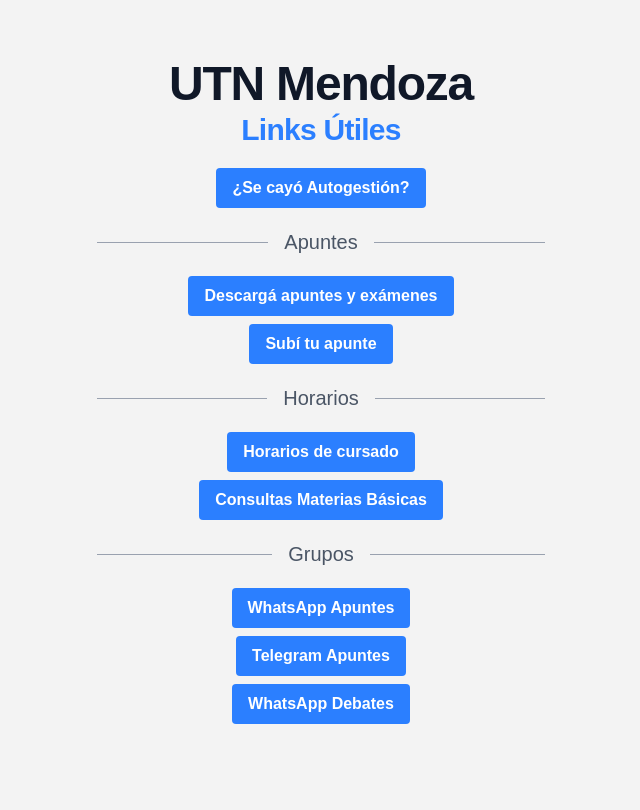
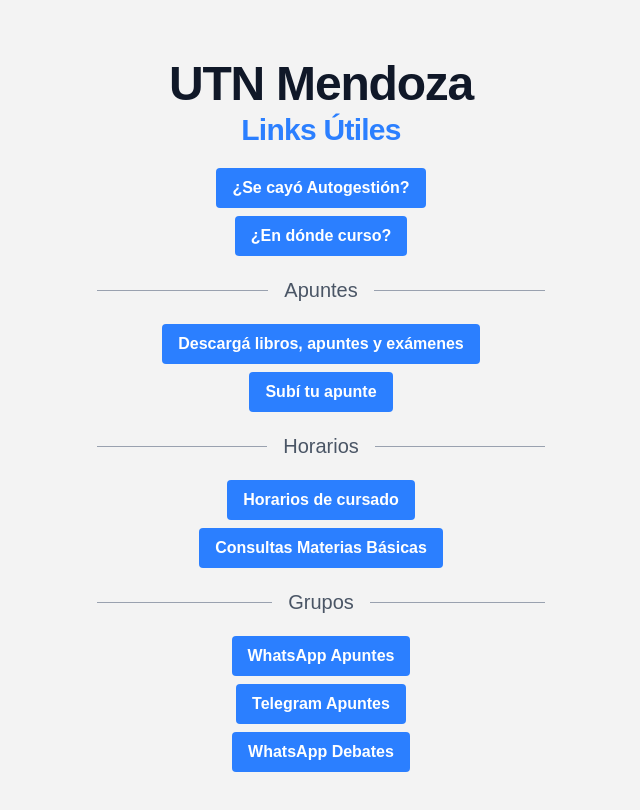
Before and after one commit to checorazza/UTNFRM-links, a Next.js app: page / in a window 1280 px wide. Shown: the top 810 px of the page, without its empty margins (319-959 px from the left). Built offline with nearby package versions, Linux system fonts and the light colour scheme.

Commit message:
add links (autogestión, donde curso)

```diff
--- a/app/page.tsx
+++ b/app/page.tsx
@@ -1,7 +1,7 @@
 import LinkList from "../components/LinkList.js";
 import LinkItem from "../components/LinkItem.js";
 import Divider from "../components/Divider.js";
-import { autogestion, apuntes, horarios, grupos } from "../data/link.js";
+import { principal, apuntes, horarios, grupos } from "../data/link.js";
 
 export default function Home() {
   return (
@@ -14,7 +14,7 @@
           Links Útiles
         </h2>
       </div>
-      <LinkItem text={autogestion.text} href={autogestion.href}></LinkItem>
+      <LinkList linkitems={principal} />
       <Divider text="Apuntes"></Divider>
       <LinkList linkitems={apuntes} />
       <Divider text="Horarios"></Divider>
--- a/data/link.js
+++ b/data/link.js
@@ -1,10 +1,19 @@
-export const autogestion = {
-  text: "¿Se cayó Autogestión?",
-  href: "https://www.youtube.com/watch?v=dQw4w9WgXcQ",
-};
+export const principal = [
+  {
+    text: "¿Se cayó Autogestión?",
+    href: "https://downforeveryoneorjustme.com/sgr.frm.utn.edu.ar?proto=https",
+  },
+  {
+    text: "¿En dónde curso?",
+    href: "https://sgr.frm.utn.edu.ar/reservas/",
+  },
+];
 
 export const apuntes = [
-  { text: "Descargá apuntes y exámenes", href: "https://apuntesutnmza.com" },
+  {
+    text: "Descargá libros, apuntes y exámenes",
+    href: "https://apuntesutnmza.com",
+  },
   {
     text: "Subí tu apunte",
     href: "https://drive.google.com/drive/folders/1XqAJvCCtzAFxJ5hlaerHdUF8qgCsPCVi",
```
